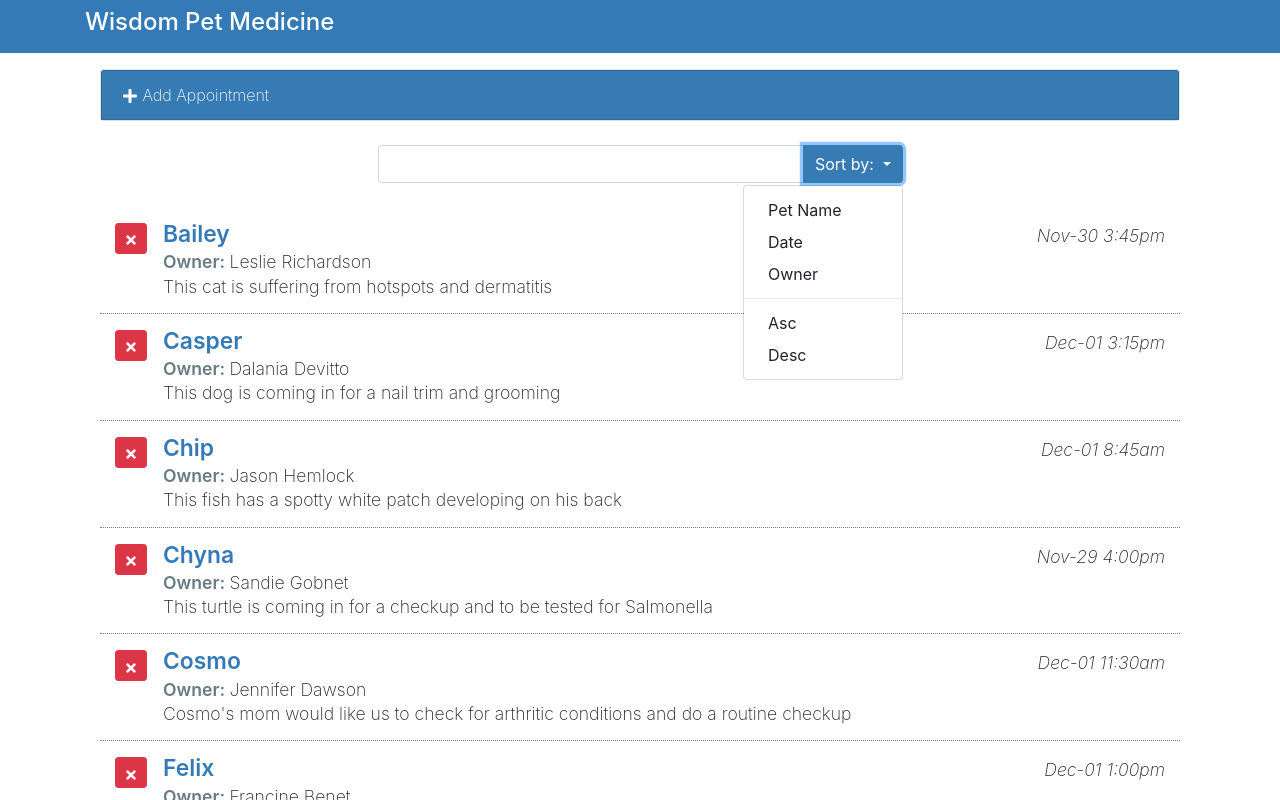
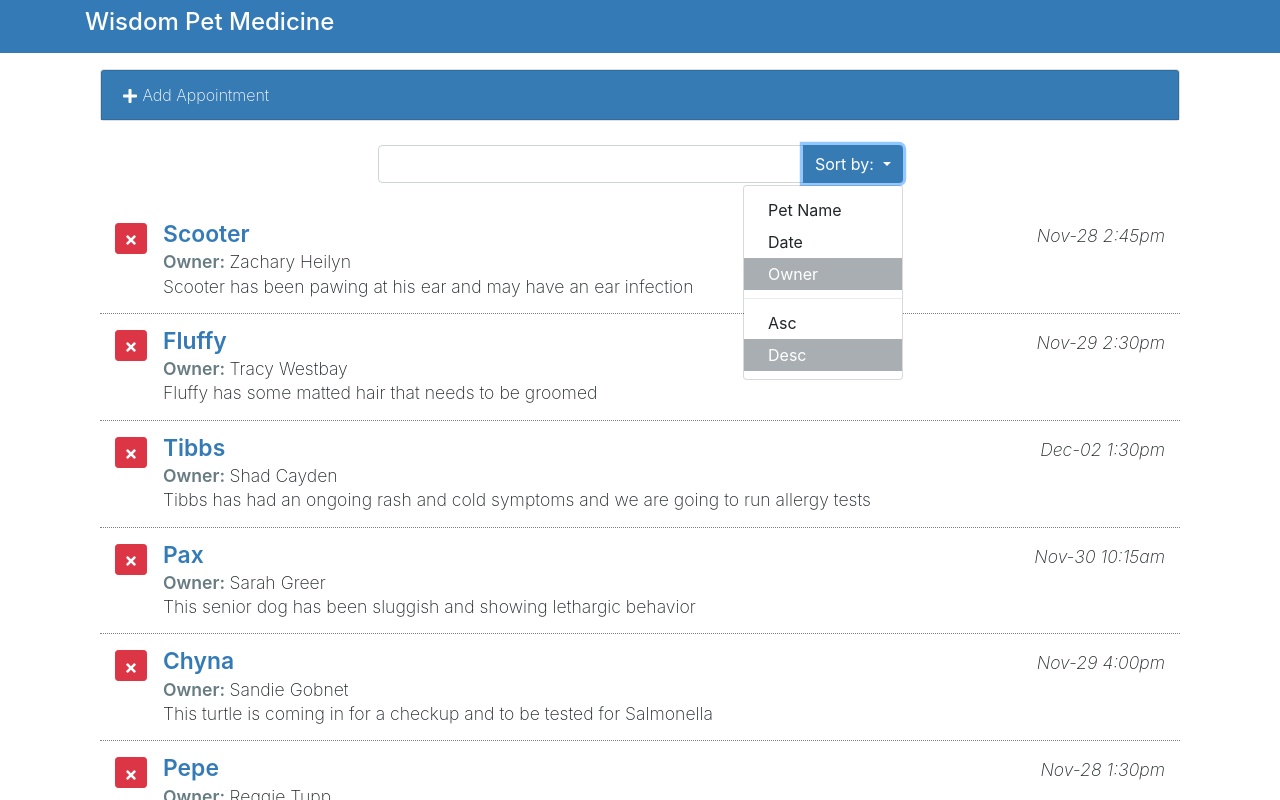
Before and after one commit to kirandeep123/Wisdom-Pet-Medicine, a React (Create React App) app: page / in a window 1280 px wide. Both pictures are taken after a click on the button "Sort by:". Shown: the top 800 px of the page. Built offline with nearby package versions, Linux system fonts and the light colour scheme.

Commit message:
searching

```diff
--- a/src/components/App.js
+++ b/src/components/App.js
@@ -13,13 +13,14 @@
     this.state ={
       myappointments:[],
       formDisplay:false,
-      orderBy:'petName',
-      orderDir:'asc',
+      orderBy:'ownerName',
+      orderDir:'desc',
       lastIndex:0
     }
     this.deleteAppointment =this.deleteAppointment.bind(this);
     this.toggleForm =this.toggleForm.bind(this);
     this.addAppointment =this.addAppointment.bind(this);
+    this.changeOrder =this.changeOrder.bind(this);
 
   }
 
@@ -46,6 +47,11 @@
     this.setState({myappointments :tempApts})
   }
 
+  changeOrder(order,dir){
+  this.setState({
+    orderBy:order,
+    orderDir:dir
+  })  }
 
   addAppointment(apt){
     let apts =this.state.myappointments;
@@ -84,7 +90,7 @@
         <div className="col-md-12 bg-white">
           <div className="container">
           <AddAppointments formDisplay ={this.state.formDisplay} toggleForm ={this.toggleForm} addAppointment ={this.addAppointment}/>
-          <SearchAppointments/>
+          <SearchAppointments orderBy ={this.state.orderBy} orderDir ={this.state.orderDir} changeOrder ={this.changeOrder}/>
           <ListAppointments appointments ={filteredApts} deleteAppointment ={this.deleteAppointment}/>
           </div>
         </div>
--- a/src/components/SearchAppointments.js
+++ b/src/components/SearchAppointments.js
@@ -8,7 +8,7 @@
               <div className="input-group">
                 <input
                   id="SearchApts"
-                  type="text"
+                  type="tex t"
                   className="form-control"
                   aria-label="Search Appointments"
                 />
@@ -24,20 +24,30 @@
                   </button>
 
                   <div className="sort-menu dropdown-menu dropdown-menu-right">
-                    <button className="sort-by dropdown-item" href="#">
+                    <button className= {'sort-by dropdown-item ' + (this.props.orderBy==='petName' ?'active' : '') } href="#"
+                    onClick={e =>this.props.changeOrder('petName',this.props.orderDir)}
+                    >
                       Pet Name
                     </button>
-                    <button className="sort-by dropdown-item" href="#">
+                    <button className={'sort-by dropdown-item ' + (this.props.orderBy==='aptDate' ?'active' : '') } href="#"
+                                        onClick={e =>this.props.changeOrder('aptDate',this.props.orderDir)}
+                                        >
                       Date
                     </button>
-                    <button className="sort-by dropdown-item" href="#">
+                    <button className={'sort-by dropdown-item ' + (this.props.orderBy==='ownerName' ?'active' : '') } href="#"
+                                        onClick={e =>this.props.changeOrder('ownerName',this.props.orderDir)}
+                                        >
                       Owner
                     </button>
                     <div role="separator" className="dropdown-divider" />
-                    <button className="sort-by dropdown-item" href="#">
+                    <button className={'sort-by dropdown-item ' + (this.props.orderDir==='asc' ?'active' : '') } href="#"
+                                        onClick={e =>this.props.changeOrder(this.props.orderBy,'asc')}
+                                        >
                       Asc
                     </button>
-                    <button className="sort-by dropdown-item" href="#">
+                    <button className={'sort-by dropdown-item ' + (this.props.orderDir==='desc' ?'active' : '') } href="#"
+                                        onClick={e =>this.props.changeOrder(this.props.orderBy,'desc')}
+                                        >
                       Desc
                     </button>
                   </div>
```
